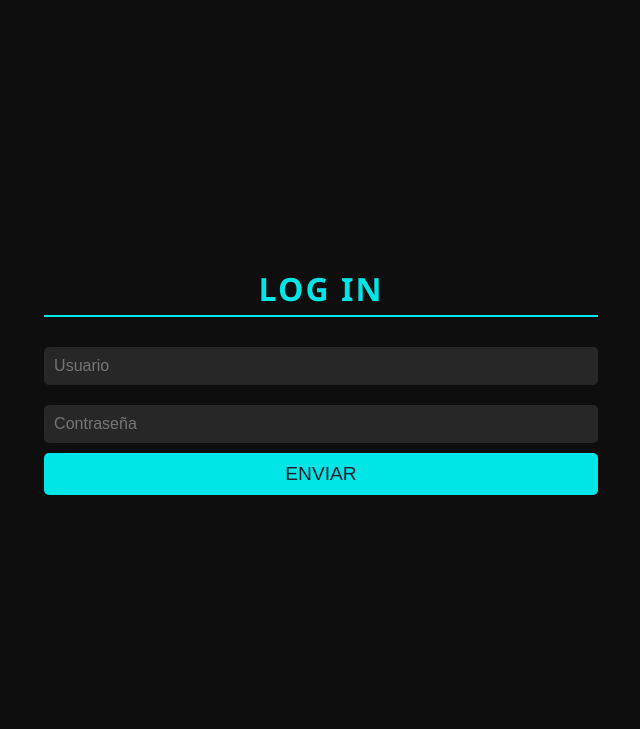
After one commit to ProyectoFinalBB/Laboratorio6, a PHP site: page /login.php in a window 1280 px wide. The commit adds this page. Shown: the top 729 px of the page, without its empty margins (319-959 px from the left). Run offline with PHP 8.4, Linux system fonts and the light colour scheme.

Commit message:
V1 segunda prueba

```diff
--- /dev/null
+++ b/footer.php
@@ -0,0 +1,3 @@
+
+</body>
+</html>
--- /dev/null
+++ b/login.php
@@ -0,0 +1,22 @@
+
+<!DOCTYPE html>
+<html lang="en">
+<head>
+    <meta charset="UTF-8">
+    <meta name="viewport" content="width=device-width, initial-scale=1.0">
+    <title>Document</title>
+    <link rel="stylesheet" href="styles.css">
+</head>
+<body>
+<div class="contenC">
+<form action="registros.php" method="post">
+    <h1>Log in</h1>
+    <input type="text" name="user" placeholder="Usuario">
+    <input type="password" name="password" placeholder="Contraseña">
+    <input type="submit" value="Enviar">
+</form>
+
+</div>
+
+</body>
+</html>
--- /dev/null
+++ b/styles.css
@@ -0,0 +1,181 @@
+body {
+    margin: 0px;
+    background: rgb(15, 14, 14);
+}
+/*header */
+
+header {
+    display: flex;
+    justify-content: space-between;
+    align-items: center;
+    background-color: #00e6e6;
+    padding: 1rem;
+}
+
+
+
+ a {
+    font-size: 1em;
+    margin-bottom: 20px;
+    color: #000000;
+    text-transform: uppercase;
+    letter-spacing: 2px;
+    border-bottom: 2px solid #000000;
+    display: inline-block;
+    padding-bottom: 5px;
+}
+
+/* LOGIN */
+
+.contenC {
+    font-family: 'Segoe UI', Tahoma, Geneva, Verdana, sans-serif;
+
+    display: flex;
+    justify-content: center;
+    align-items: center;
+    height: 90vh;
+    margin: 10px;
+    color: #ffffff;
+
+}
+
+button {
+
+    border: 1px solid #ccc;
+    border-radius: 5px;
+    padding: 10px;
+    margin-bottom: 10px;
+    font-size: 1em;
+    background: rgb(58, 48, 48);
+    color: white;
+}
+
+
+
+h1 {
+    text-align: center;
+    font-size: 2em;
+    margin-bottom: 20px;
+    color: #00e6e6;
+    text-transform: uppercase;
+    letter-spacing: 2px;
+    border-bottom: 2px solid #00e6e6;
+
+    padding-bottom: 5px;
+
+}
+form input[type="text"], form input[type="password"] {
+    width: calc(100% - 20px);
+    padding: 10px;
+    margin: 10px 0;
+    border: none;
+    border-radius: 5px;
+    background: rgba(255, 255, 255, 0.1);
+    color: #ffffff;
+    font-size: 1em;
+
+}
+form input[type="text"]:hover, form input[type="password"]:hover, .fichaForm .cedulaClass:hover, form input[type="email"]:hover  {
+    background: rgba(255, 255, 255, 0.2);
+    box-shadow: 0 0 10px #00e6e6;
+}
+form input[type="submit"] {
+    width: 100%;
+    padding: 10px;
+    border: none;
+    border-radius: 5px;
+    background: #00e6e6;
+    color: #1f1c2c;
+    font-size: 1.2em;
+    text-transform: uppercase;
+    cursor: pointer;
+    transition: background 0.3s, transform 0.3s; /* Le da el toque 😜😜💖😢 */
+}
+form input[type="submit"]:hover{
+    background: #1f1c2c;
+    color: #00e6e6;
+    transform: scale(1.05);
+}
+
+/* FICHA */
+.fichaDIV {
+
+    display: flex;
+    justify-content: center;
+    align-items: center;
+    margin-top: 50px;
+}
+
+.fichaForm {
+    background-color: grey;
+    padding: 10px;
+    display: flex;
+    flex-direction: column;
+    align-items: flex-start;
+    justify-content: flex-start;
+}
+
+.fichaForm input[type="text"],
+.fichaForm .cedulaClass, form input[type="email"] {
+    width: 50%;
+    border: 1px solid #ccc; /* Añadir borde */
+    border-radius: 5px; /* Bordes redondeados */
+    padding: 10px; /* Relleno interno */
+    margin-bottom: 10px; /* Espacio debajo de cada input */
+    font-size: 1em; /* Tamaño de fuente */
+    background: rgba(255, 255, 255, 0.1);
+    color: white;
+}
+
+.calificacionesDIV {
+    display: flex;
+    flex-wrap: wrap;
+    gap: 10px; /* Espacio entre los inputs */
+}
+
+.fichaForm input[type="number"]:not(.cedulaClass) {
+    width: 20px;
+    flex: 1 1 calc(20% - 10px); /* Ajuste para 5 elementos por fila */
+    border: none;
+    border-radius: 5px;
+    background: rgba(255, 255, 255, 0.1);
+    color: #ffffff;
+    font-size: 1em;
+}
+
+/* Quitar las flechitas del input tipo number */
+input[type="number"]::-webkit-outer-spin-button,
+input[type="number"]::-webkit-inner-spin-button {
+    -webkit-appearance: none;
+    margin: 0;
+}
+
+input[type="number"] {
+    -moz-appearance: textfield;
+}
+
+
+    /* imprimir ficha */
+
+    .printFichaDiv {
+        margin: 20px;
+        display: flex;
+        justify-content: start;
+        align-items: start;
+        flex-direction: column;
+
+
+    }
+
+    .printFichaDiv h2 {
+        color: white;
+
+        font-size: 1em;
+        margin-bottom: 20px;
+
+        text-transform: uppercase;
+        letter-spacing: 2px;
+        border-bottom: 2px solid #00e6e6;
+
+        padding-bottom: 5px;
+    }
```
Also changed, not shown: header.php (added, +23 -0 lines), index.php (+19 -11 lines), registros.php (added, +41 -0 lines).
